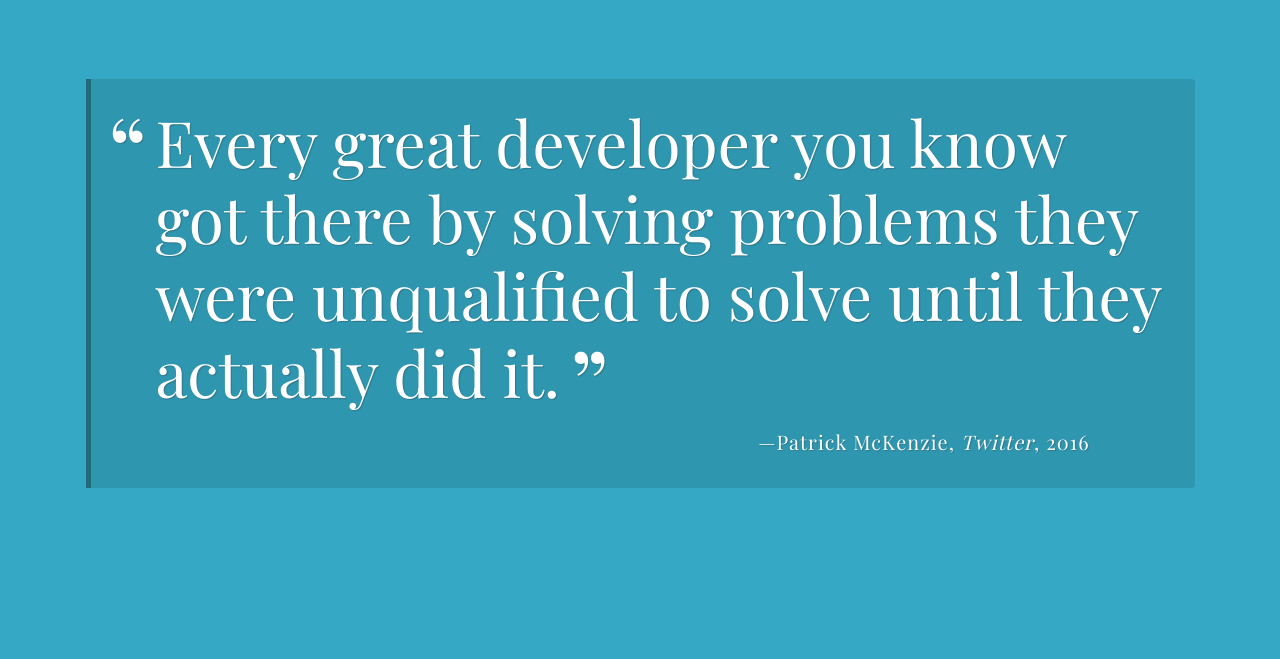
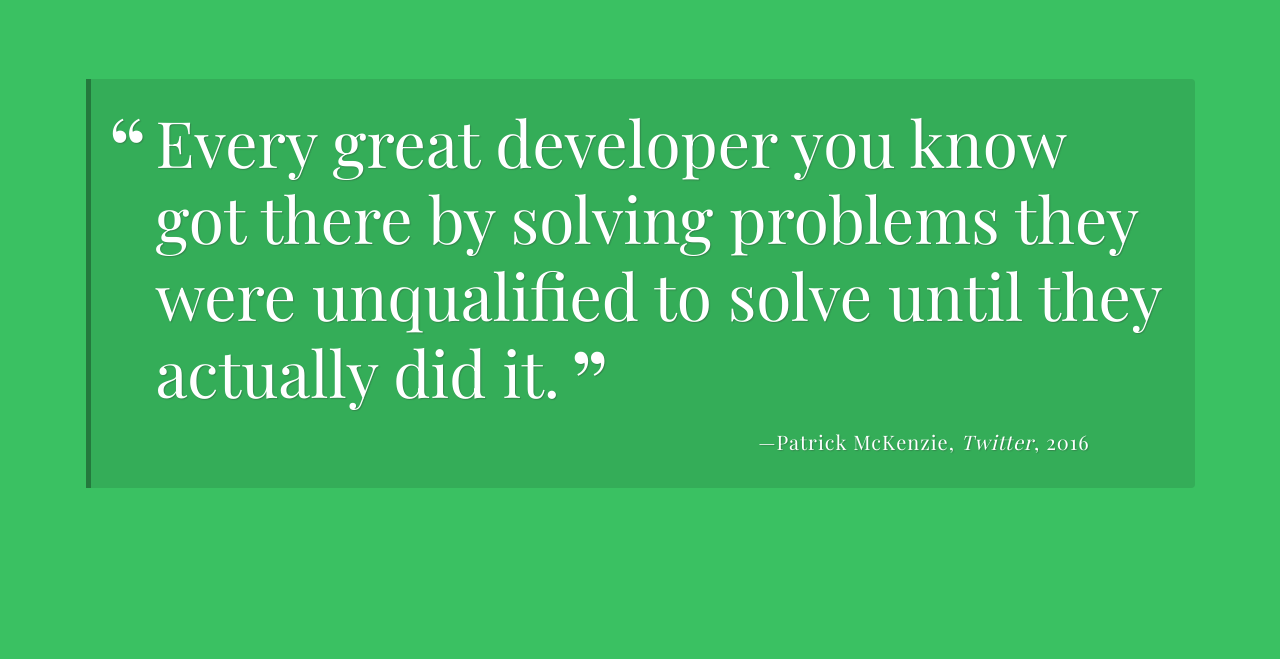
Before and after one commit to CraigB73/techdegree-project-1, a plain HTML site: page RandomQuote/a_random_quote_generator-v1/index.html in a window 1280 px wide. Shown: the part 141-800 px from the top of the page. Drawn offline with nearby package versions, Linux system fonts and the light colour scheme; a web font is replaced by a local one.

Commit message:
Tried to adde BGC change
Just could not get it to work. Will keep trying

```diff
--- a/RandomQuote/a_random_quote_generator-v1/css/styles.css
+++ b/RandomQuote/a_random_quote_generator-v1/css/styles.css
@@ -6,7 +6,7 @@
  @import url('https://fonts.googleapis.com/css?family=Playfair+Display:400,400i,700,700i&display=swap');
 
 body {
-  background-color: rgb(53, 168, 197);
+  background-color: rgb(58, 193, 98);
   color: white;
   font-family: 'Playfair Display', serif;
   padding: 5px;
--- a/RandomQuote/a_random_quote_generator-v1/index.html
+++ b/RandomQuote/a_random_quote_generator-v1/index.html
@@ -24,6 +24,7 @@
   </div>
 
   <script src="js/script.js"></script>
+  <script src="js/color.js"></script>
 </body>
 
 </html>
```
Also changed, not shown: RandomQuote/a_random_quote_generator-v1/js/script.js (+5 -2 lines), 3 other files.
